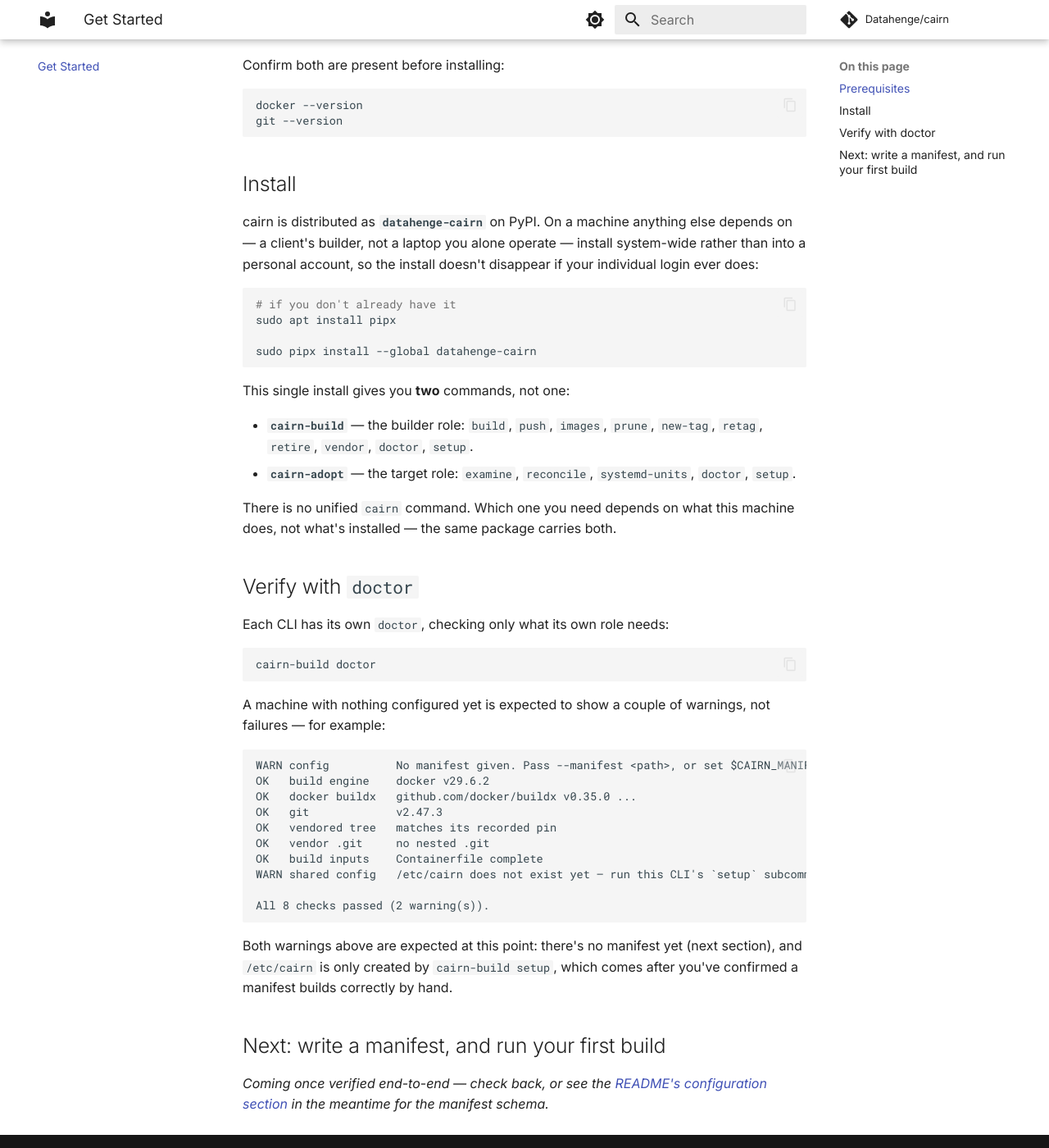
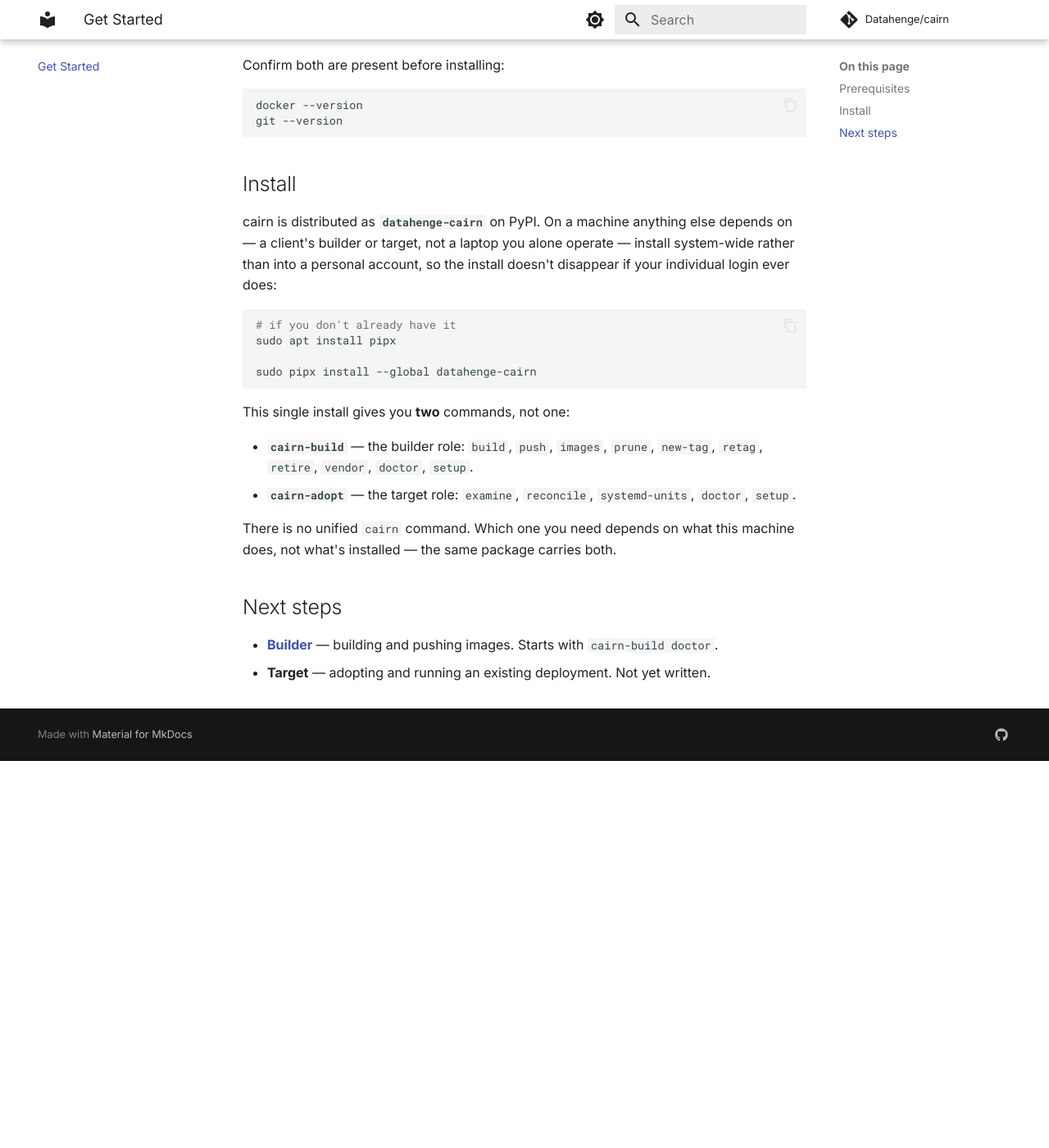
Before and after one commit to Datahenge/cairn, an MkDocs documentation site: the page built from userdocs/get-started/index.md, in a window 1280 px wide and 1400 px high, scrolled down 472 px. Shown: the whole window at 82% size. Built offline with MkDocs 1.6.1 and Material for MkDocs 9.7.7, drawn with Linux system fonts in a browser that asks for light colours; comment, search, counter and statistics services are not loaded; some of the changed text lies outside the part shown.

Commit message:
New page just for Builder, update the navbar.

````diff
--- a/mkdocs.yml
+++ b/mkdocs.yml
@@ -60,5 +60,6 @@
 nav:
   - Home: index.md
   - Get Started: get-started/index.md
+  - Builder: builder/index.md
   - Guides: guides/index.md
   - Reference: reference/index.md
--- /dev/null
+++ b/userdocs/builder/index.md
@@ -0,0 +1,36 @@
+# Builder
+
+Building and pushing images with `cairn-build`. Assumes cairn is already installed — see
+[Get Started](../get-started/index.md) if it isn't yet.
+
+## Verify with `doctor`
+
+```bash
+cairn-build doctor
+```
+
+A machine with nothing configured yet is expected to show a couple of warnings, not failures —
+for example:
+
+```
+WARN config          No manifest given. Pass --manifest <path>, or set $CAIRN_MANIFEST.
+OK   build engine    docker v29.6.2
+OK   docker buildx   github.com/docker/buildx v0.35.0 ...
+OK   git             v2.47.3
+OK   vendored tree   matches its recorded pin
+OK   vendor .git     no nested .git
+OK   build inputs    Containerfile complete
+WARN shared config   /etc/cairn does not exist yet — run this CLI's `setup` subcommand, or create it by hand
+
+All 8 checks passed (2 warning(s)).
+```
+
+Both warnings above are expected at this point: there's no manifest yet (next section), and
+`/etc/cairn` is only created by `cairn-build setup`, which comes after you've confirmed a
+manifest builds correctly by hand.
+
+## Next: write a manifest, and run your first build
+
+*Coming once verified end-to-end — check back, or see the
+[README's configuration section](https://github.com/Datahenge/cairn/blob/main/README.md#configuration)
+in the meantime for the manifest schema.*
--- a/userdocs/get-started/index.md
+++ b/userdocs/get-started/index.md
@@ -1,8 +1,8 @@
 # Get Started
 
-This walks through installing cairn's **builder** role on a fresh machine — a client VPS, or
-any box that will build and push images. The **target** role (the machine that actually runs
-ERPNext) has its own, separate Get Started guide, not yet written.
+Installs cairn and gets it onto a machine — whether that machine will go on to **build**
+images or **adopt and run** an existing deployment. The two roles diverge right after this
+page; see [Next steps](#next-steps) at the bottom.
 
 ## Prerequisites
 
@@ -22,8 +22,8 @@
 ## Install
 
 cairn is distributed as **`datahenge-cairn`** on PyPI. On a machine anything else depends on —
-a client's builder, not a laptop you alone operate — install system-wide rather than into a
-personal account, so the install doesn't disappear if your individual login ever does:
+a client's builder or target, not a laptop you alone operate — install system-wide rather than
+into a personal account, so the install doesn't disappear if your individual login ever does:
 
 ```bash
 # if you don't already have it
@@ -42,36 +42,8 @@
 There is no unified `cairn` command. Which one you need depends on what this machine does, not
 what's installed — the same package carries both.
 
-## Verify with `doctor`
+## Next steps
 
-Each CLI has its own `doctor`, checking only what its own role needs:
-
-```bash
-cairn-build doctor
-```
-
-A machine with nothing configured yet is expected to show a couple of warnings, not failures —
-for example:
-
-```
-WARN config          No manifest given. Pass --manifest <path>, or set $CAIRN_MANIFEST.
-OK   build engine    docker v29.6.2
-OK   docker buildx   github.com/docker/buildx v0.35.0 ...
-OK   git             v2.47.3
-OK   vendored tree   matches its recorded pin
-OK   vendor .git     no nested .git
-OK   build inputs    Containerfile complete
-WARN shared config   /etc/cairn does not exist yet — run this CLI's `setup` subcommand, or create it by hand
-
-All 8 checks passed (2 warning(s)).
-```
-
-Both warnings above are expected at this point: there's no manifest yet (next section), and
-`/etc/cairn` is only created by `cairn-build setup`, which comes after you've confirmed a
-manifest builds correctly by hand.
-
-## Next: write a manifest, and run your first build
-
-*Coming once verified end-to-end — check back, or see the
-[README's configuration section](https://github.com/Datahenge/cairn/blob/main/README.md#configuration)
-in the meantime for the manifest schema.*
+- **[Builder](../builder/index.md)** — building and pushing images. Starts with
+  `cairn-build doctor`.
+- **Target** — adopting and running an existing deployment. Not yet written.
````
Also changed, not shown: docs/CHANGELOG.md (+5 -0 lines), userdocs/index.md (+6 -6 lines).
